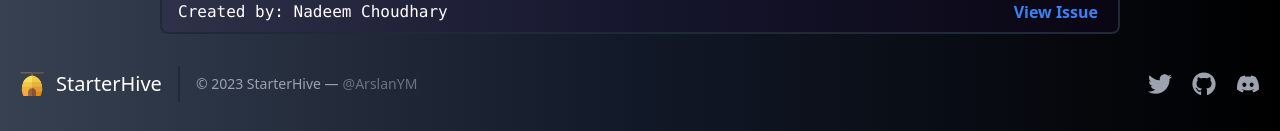
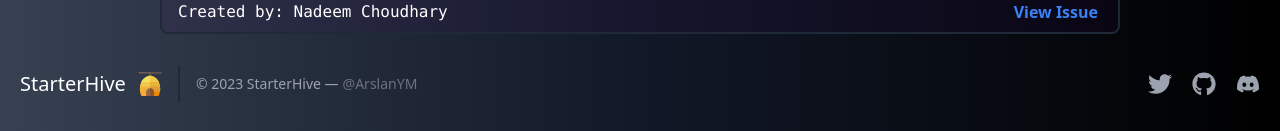
Before and after one commit to ArslanYM/StarterHive, a React (Vite) app in the folder web/: page /issues in a window 1280 px wide. Shown: the part 1022-1153 px from the top of the page. Built offline with nearby package versions, Linux system fonts and the light colour scheme.

Commit message:
footer logo and title order changed

```diff
--- a/web/src/layouts/Footer.jsx
+++ b/web/src/layouts/Footer.jsx
@@ -7,8 +7,8 @@ const Footer = () => {
         <footer className="text-gray-400 bg-gradient-to-r from-gray-700 via-gray-900 to-black body-font">
             <div className="container px-5 py-8 mx-auto flex items-center sm:flex-row flex-col">
                 <a className="flex title-font font-medium items-center md:justify-start justify-center text-white" >
-<img className='object-contain h-6 w-6' src={footer_icon}/>
-                    <span className="ml-3 text-xl">StarterHive</span>
+                    <span className="text-xl">StarterHive</span>
+<img className='object-contain h-6 w-6 ml-3 ' src={footer_icon}/>
                 </a>
                 <p className="text-sm text-gray-400 sm:ml-4 sm:pl-4 sm:border-l-2 sm:border-gray-800 sm:py-2 sm:mt-0 mt-4">© 2023 StarterHive —
                     <a href="https://twitter.com/ArsalanYmalik" className="text-gray-500 ml-1" target="_blank" rel="noopener noreferrer">@ArslanYM</a>
```
